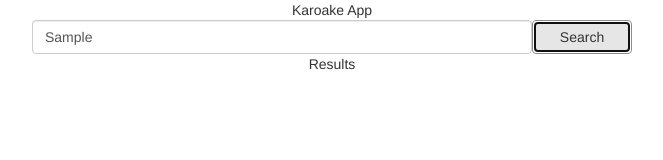
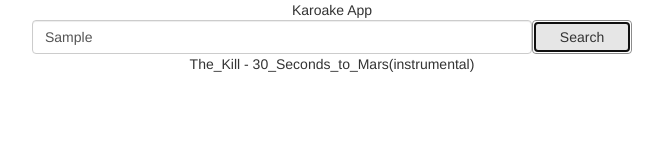
Before and after one commit to doug-yan/Smiley-Inc, a website: page client/html/index.html in a window 1280 px wide. Both pictures are taken after typing "Sample" into the empty fields and a click on the input "Search". Shown: the whole page, without its empty margins (308-971 px from the left). Drawn offline with nearby package versions, Linux system fonts and the light colour scheme; files that its build step writes are made by us from their sources.

Commit message:
make it play when you click

```diff
--- a/client/html/index.html
+++ b/client/html/index.html
@@ -10,7 +10,7 @@
   <title>
     Karaoke App
   </title>
-  <body onload="playSong('instrumental','The_Kill','30_Seconds_to_Mars');">
+  <body>
     <audio id = 'instrumental' preload = 'none'></audio>
 
     <div class="col-md-6 col-md-offset-3 menu">
@@ -24,8 +24,9 @@
             <input id="searchInput" class="col-xs-12 col-md-8 form-control" type="text" placeholder = "Search for a song to play.">
             <input type="submit" class="col-xs-6 col-md-4 btn btn-default" id="searchButton" value="Search">
             <div id="searchResultsContainer">
-              <!-- this will be a list of results -->
-                Results
+              <ul>
+                <div id="searchResults"></div>
+              </ul>
             </div>
           </div>
         </form>
--- a/client/js/index.js
+++ b/client/js/index.js
@@ -11,7 +11,30 @@ function playSong(type, title, artist) {
   instrumentalAudio.play();
 }
 
+function clearSearchResults() {
+	//clear previous results
+	this.searchResults.innerHTML = '';
+	this.searchResultsContainer.style.display = 'none';
+}
+
 function search() {
-	this.searchResultsContainer.style.display = 'block';
+	var results = [{title:'The_Kill', artist:'30_Seconds_to_Mars', type:'instrumental'}];
+	clearSearchResults();
+
+	//create result list
+	results.forEach(function(result) {
+		var songWrapper = document.createElement('li');
+		var song = document.createElement('span');
+		song.innerText = result.title + ' - ' + result.artist + '(' + result.type + ')';
+		songWrapper.appendChild(song);
+
+		songWrapper.addEventListener('click', function() {
+			playSong(result.type, result.title, result.artist);
+			clearSearchResults();
+		});
+
+		this.searchResults.appendChild(songWrapper);
+		this.searchResultsContainer.style.display = 'block';
+	});
 	event.preventDefault();
 }
--- a/client/sass/style.scss
+++ b/client/sass/style.scss
@@ -1,5 +1,5 @@
 body {
-	background-color: #e3e3e3;
+	background-color: #fff;
 }
 
 .menu-container {
@@ -24,4 +24,23 @@ body {
 #searchResultsContainer {
 	text-align: center;
 	display: none;
+	width: 600px;
+	padding-left: 0px;
 }
+
+ul {
+	padding: 0;
+	margin: 0;
+}
+
+ul #searchResults {
+	list-style-type: none;
+	li {
+		display: block;
+		padding: 5px;
+		:hover {
+			padding: 5px;
+			background-color: #e3e3e3;
+		}
+	}
+}
```
Also changed, not shown: client/css/style.css.
